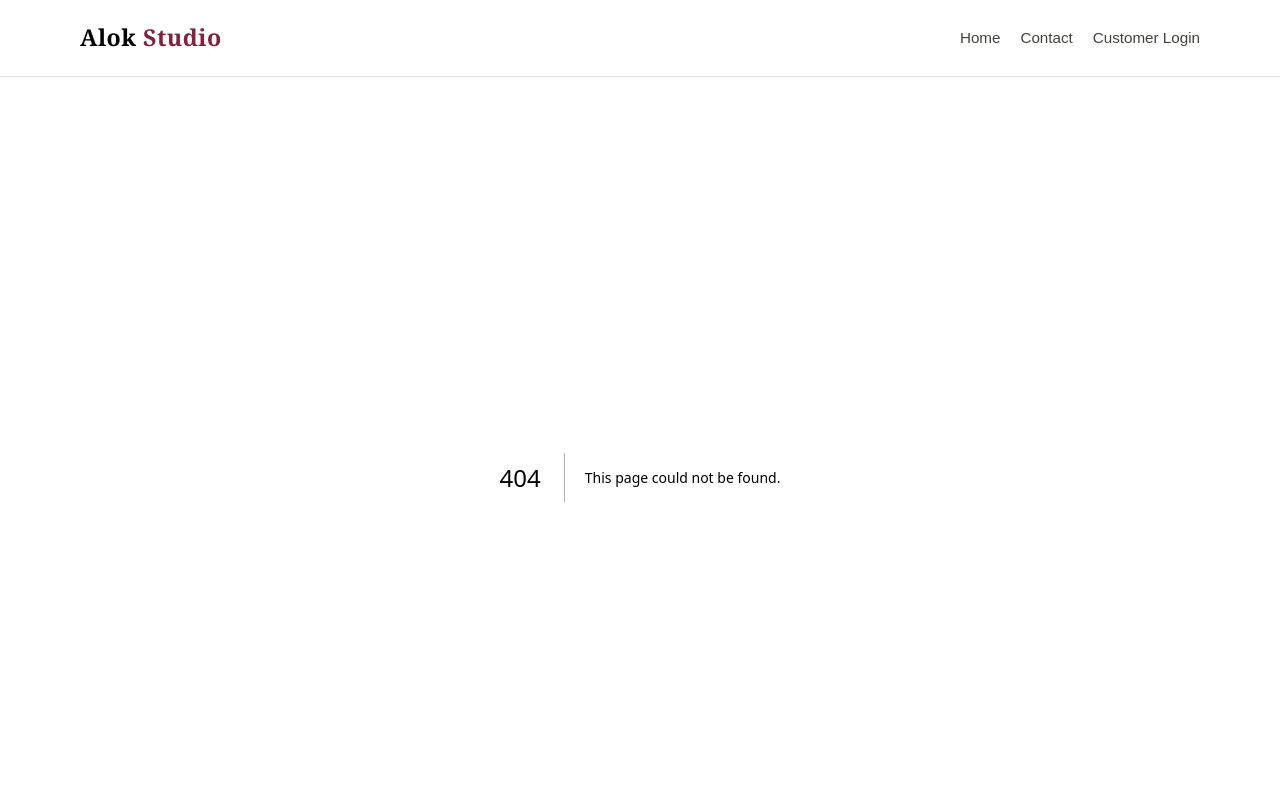
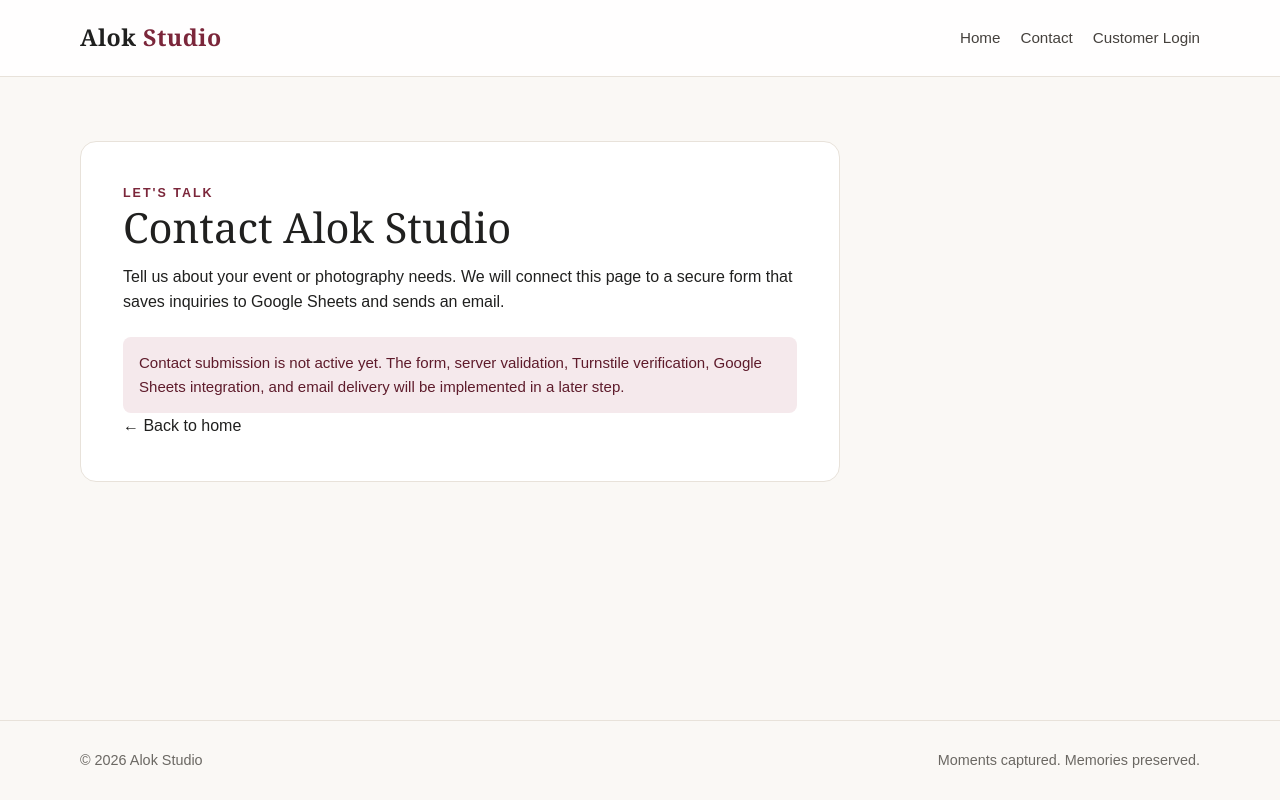
Before and after one commit to shailendra9955/AlokStudio, a Next.js app: page /contact in a window 1280 px wide. Before the commit this address had no page. Shown: the top 800 px of the page. Built offline with nearby package versions, Linux system fonts and the light colour scheme.

Commit message:
Create page.tsx

```diff
--- /dev/null
+++ b/src/app/contact/page.tsx
@@ -0,0 +1,27 @@
+import type { Metadata } from "next";
+import Link from "next/link";
+
+export const metadata: Metadata = { title: "Contact" };
+
+export default function ContactPage() {
+  return (
+    <main className="page-main">
+      <div className="container">
+        <section className="panel">
+          <div className="eyebrow">Let's talk</div>
+          <h1 className="page-title">Contact Alok Studio</h1>
+          <p>
+            Tell us about your event or photography needs. We will connect this page
+            to a secure form that saves inquiries to Google Sheets and sends an email.
+          </p>
+          <div className="notice">
+            Contact submission is not active yet. The form, server validation,
+            Turnstile verification, Google Sheets integration, and email delivery
+            will be implemented in a later step.
+          </div>
+          <p><Link href="/">← Back to home</Link></p>
+        </section>
+      </div>
+    </main>
+  );
+}
```
